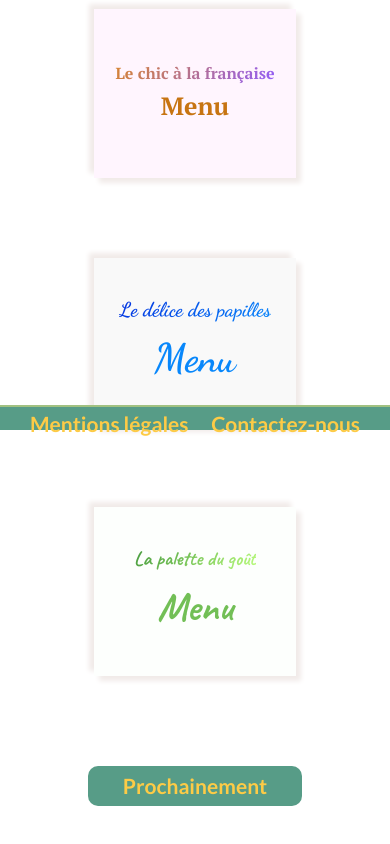
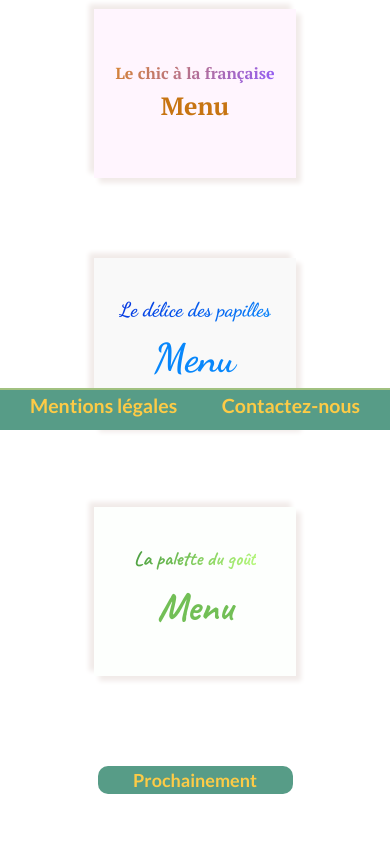
Before and after one commit to greatjob-talence/Ohmyfood, a website: page index.html in a window 390 px wide. Shown: the part 414-1258 px from the top of the page. Drawn offline with Linux system fonts and the light colour scheme.

Commit message:
Fix responsive pour le bouton et le footer sur mobile

```diff
--- a/sass/_button.scss
+++ b/sass/_button.scss
@@ -3,8 +3,8 @@
 
 .next {
     @include style-btn-basic($secondary-colour, $primary-colour);
-    width: 40%;
-    height: 118px;
+    max-width: 40%;
+    max-height: 118px;
     display: flex;
     justify-content: center;
     align-items: center;
@@ -12,25 +12,20 @@
 
     @media (max-width: 1024px) {
         font-size: 2.3rem;
-        height: 9rem;
     }
 
     @media (max-width: 768px) {
-        width: 50%;
-        font-size: 2rem;
-        height: 7rem;
+        font-size: 1.8rem;
+        min-width: 45%;
     }
 
     @media (max-width: 575px) {
-        width: 55%;
-        font-size: 1.6rem;
-        height: 5rem;
+        font-size: 1.5rem;
+        min-width: 50%;
     }
 
     @media (max-width: 420px) {
-        width: 55%;
-        font-size: 1.4rem;
-        height: 4rem;
+        font-size: 1.2rem;
     }
 }
 
--- a/sass/_footer.scss
+++ b/sass/_footer.scss
@@ -35,17 +35,22 @@
 
     @media (max-width: 768px) {
         font-size: 2rem;
-        height: 6vh;
+        height: 7vh;
     }
 
     @media (max-width: 575px) {
         font-size: 1.6rem;
-        height: 4vh;
+        height: 6vh;
     }
 
     @media (max-width: 420px) {
-        font-size: 1.4rem;
-        height: 3vh;
+        font-size: 1.3rem;
+        height: 5vh;
+    }
+
+    @media (max-width: 360px) {
+        font-size: 1rem;
+        height: 4vh;
     }
 }
 
```
Also changed, not shown: css/prefixed/style.css, css/style.css, 1 other file.
